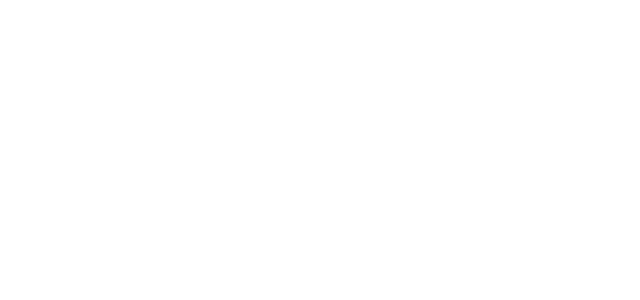
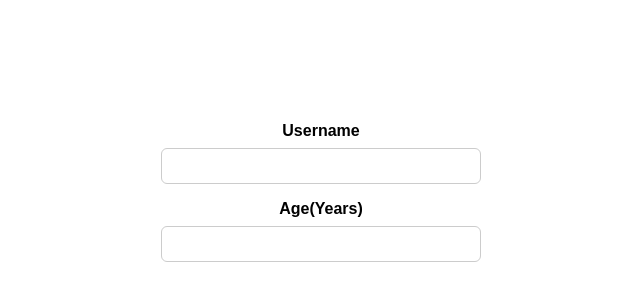
Before and after one commit to AnthonyHad/udemy-react, a React (Create React App) app in the folder 03-practice-project-1/: page / in a window 1280 px wide. Shown: the part 278-578 px from the top of the page, without its empty margins (319-959 px from the left). Built offline with nearby package versions, Linux system fonts and the light colour scheme.

Commit message:
added user form skeleton

```diff
--- a/03-practice-project-1/src/App.js
+++ b/03-practice-project-1/src/App.js
@@ -1,10 +1,11 @@
 import React from 'react';
 
+import UserForm from './components/NewUser/UserForm';
 
 function App() {
   return (
     <div>
-
+      <UserForm />
     </div>
   );
 }
--- /dev/null
+++ b/03-practice-project-1/src/components/NewUser/UserForm.js
@@ -0,0 +1,20 @@
+import styles from './UserForm.module.css';
+
+const UserForm = () => {
+  return (
+    <form>
+      <div className={styles['new-user__controls']}>
+        <div className={styles['new-user__control']}>
+          <label>Username</label>
+          <input type="text"></input>
+        </div>
+        <div className={styles['new-user__control']}>
+          <label>Age(Years)</label>
+          <input type="number" min="10" step="1"></input>
+        </div>
+      </div>
+    </form>
+  );
+};
+
+export default UserForm;
--- /dev/null
+++ b/03-practice-project-1/src/components/NewUser/UserForm.module.css
@@ -0,0 +1,25 @@
+.new-user__controls {
+  display: flex;
+  flex-wrap: wrap;
+  flex-direction: column;
+  justify-content: center;
+  align-items: center;
+  gap: 1rem;
+  margin-bottom: 1rem;
+  text-align: center;
+  margin-top: 25rem;
+}
+
+.new-user__control label {
+  font-weight: bold;
+  margin-bottom: 0.5rem;
+  display: block;
+}
+.new-user__control input {
+  font: inherit;
+  padding: 0.5rem;
+  border-radius: 6px;
+  border: 1px solid #ccc;
+  width: 20rem;
+  max-width: 100%;
+}
```
